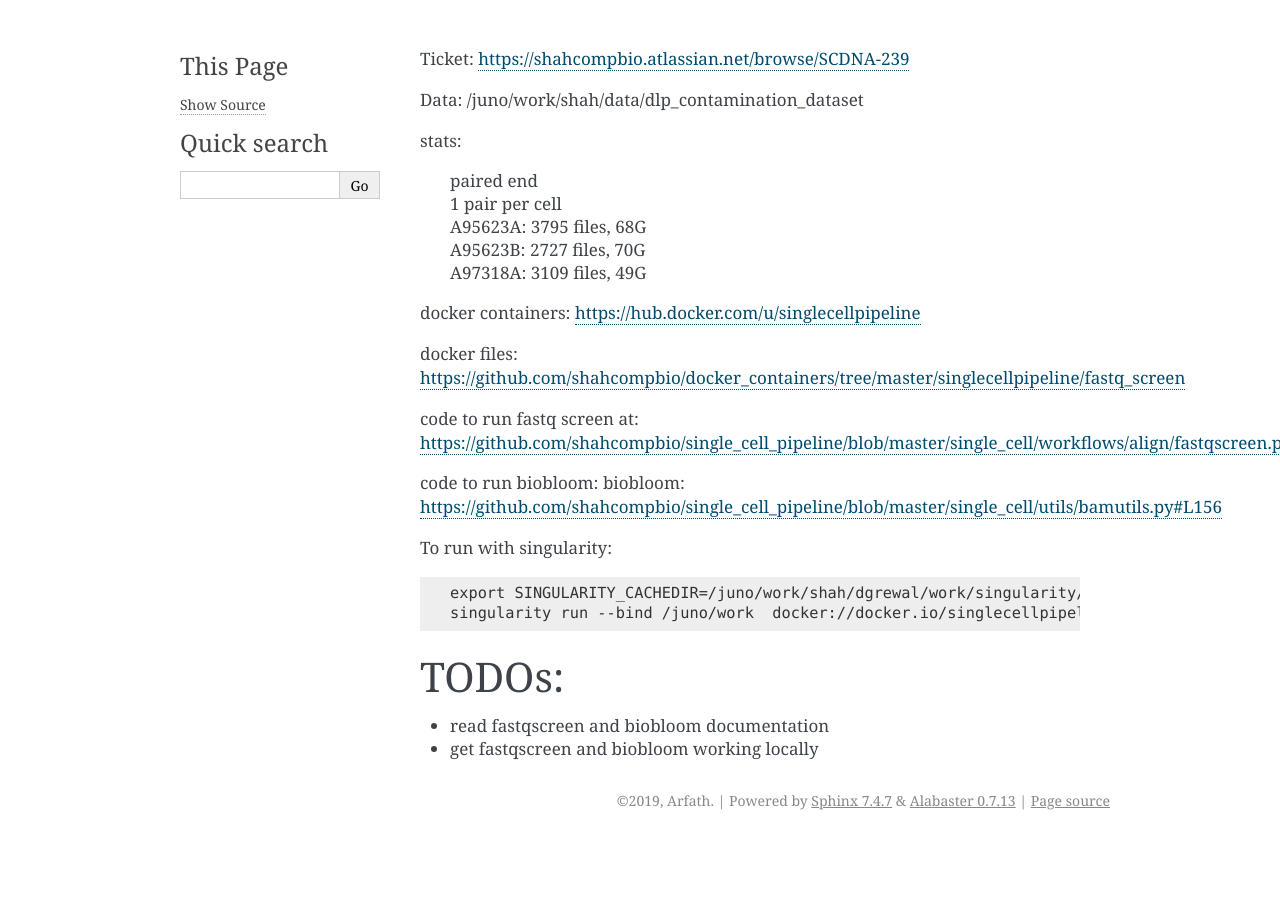
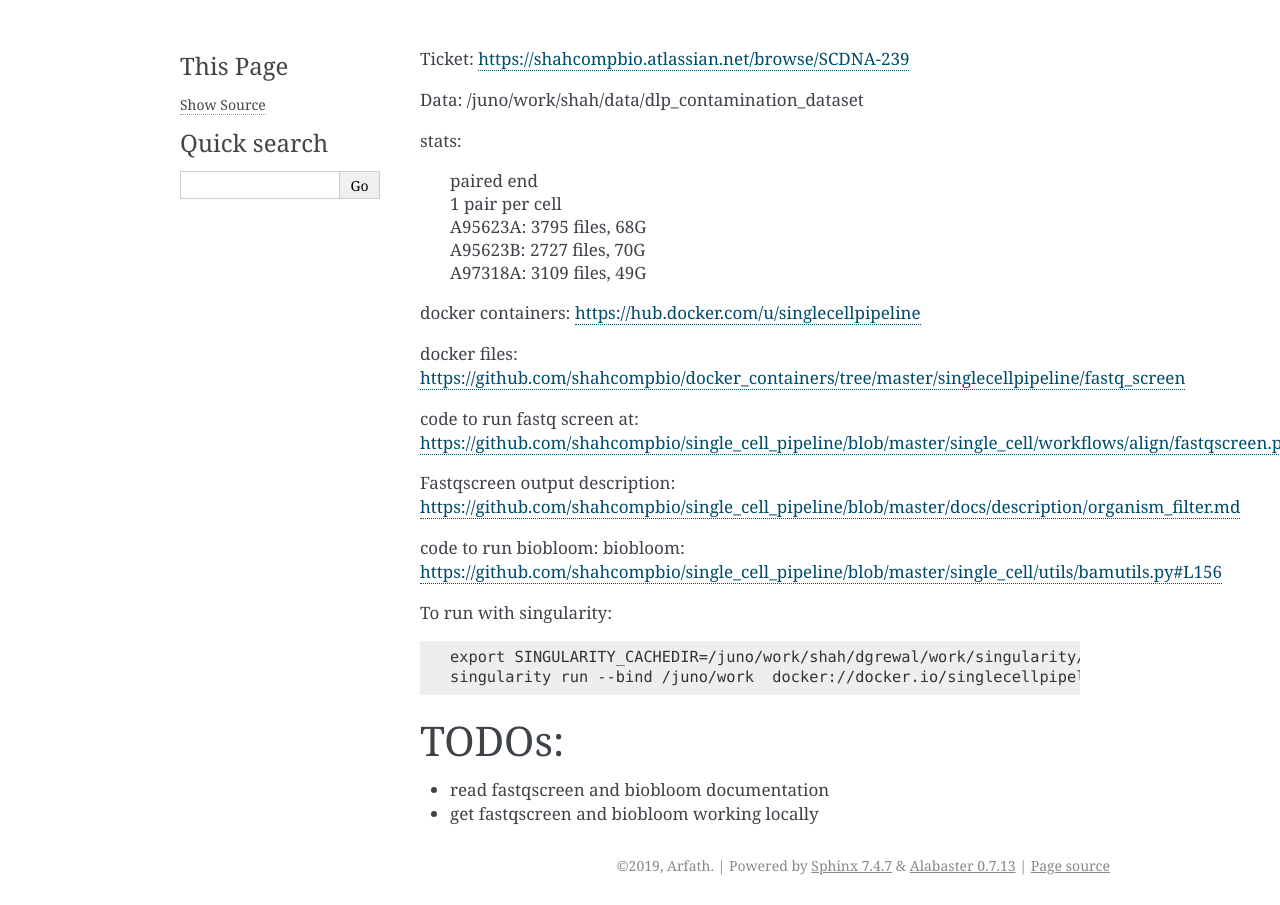
Before and after one commit to arfathpasha/single_cell_contaminants, a Sphinx documentation site: the page built from docs/notes.rst, in a window 1280 px wide. Built offline with Sphinx 7.4.7, drawn with Linux system fonts in a browser that asks for light colours.

Commit message:
Update notes.rst

```diff
--- a/docs/notes.rst
+++ b/docs/notes.rst
@@ -20,6 +20,9 @@ https://github.com/shahcompbio/docker_containers/tree/master/singlecellpipeline/
 code to run fastq screen at:
 https://github.com/shahcompbio/single_cell_pipeline/blob/master/single_cell/workflows/align/fastqscreen.py
 
+Fastqscreen output description:
+https://github.com/shahcompbio/single_cell_pipeline/blob/master/docs/description/organism_filter.md
+
 code to run biobloom:
 biobloom:
 https://github.com/shahcompbio/single_cell_pipeline/blob/master/single_cell/utils/bamutils.py#L156
```
